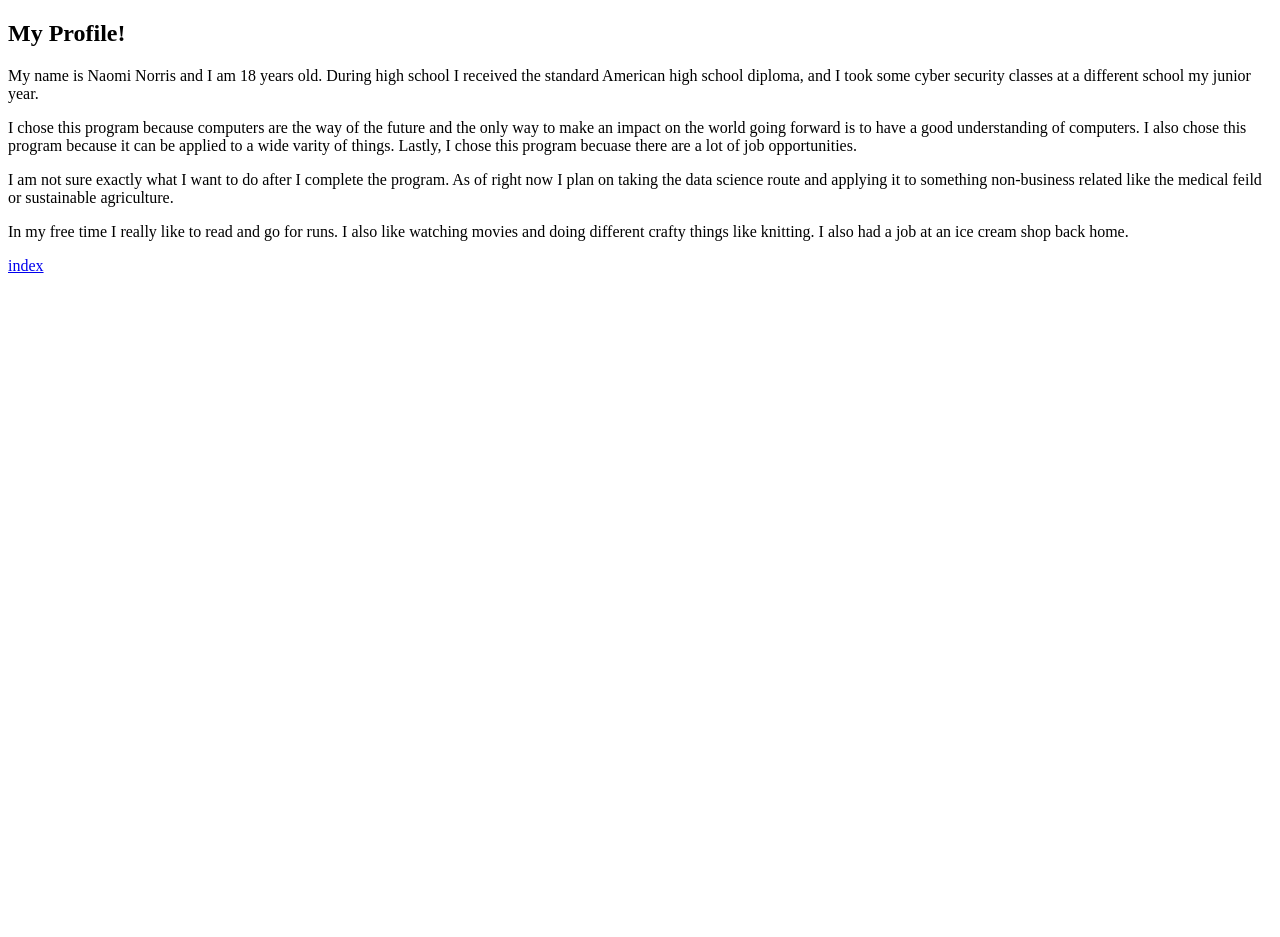
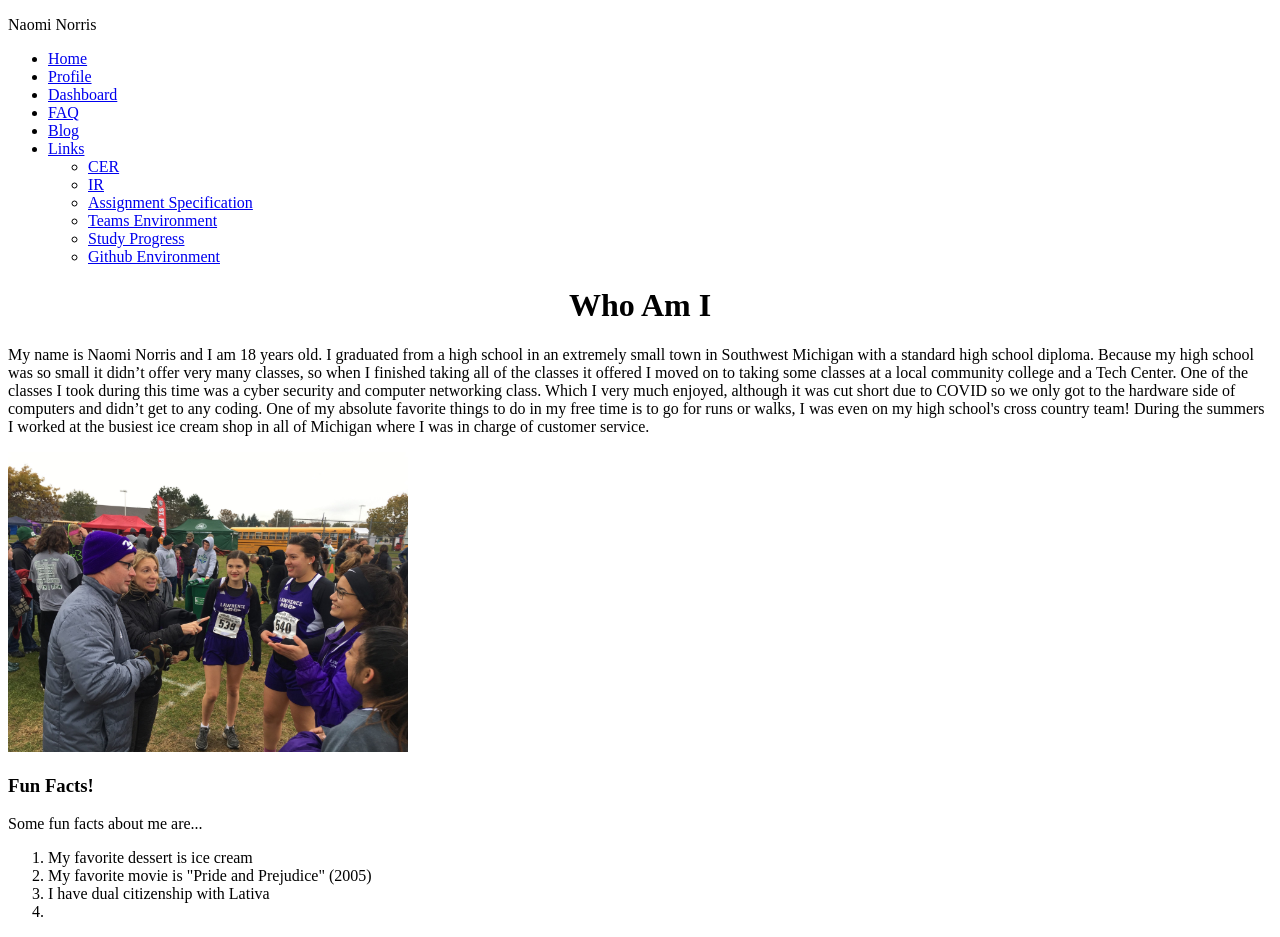
Before and after one commit to Naomi674/Naomi674.github.io, a plain HTML site: page profile.html in a window 1280 px wide. Before the commit the page ends 800 px from the top, so only its background shows below. Drawn offline with Linux system fonts and the light colour scheme.

Commit message:
Update profile.html

```diff
--- a/profile.html
+++ b/profile.html
@@ -1,22 +1,54 @@
 <!DOCTYPE html>
 <html lang="en">
     <head>
-        <meta charset="UTF-8">        <meta name="viewport" content="width=device-width, initial-scale=1.0">
+        <meta charset="UTF-8">
+        <meta name="viewport" content="width=device-width, initial-scale=1.0">
         <meta http-equiv="X-UA-Compatible" content="ie=edge">
-        <title>My profile</title>
-    </head>
-    <body>
-        <main>
-        <article>
-        <h1>My Profile!</h1>
-        <p>My name is Naomi Norris and I am 18 years old. During high school I received the standard American high school diploma, and I took some cyber security classes at a different school my junior year.</p>
-        <p>I chose this program because computers are the way of the future and the only way to make an impact on the world going forward is to have a good understanding of computers.  I also chose this program because it can be applied to a wide varity of things. Lastly, I chose this program becuase there are a lot of job opportunities. </p>
-        <p>I am not sure exactly what I want to do after I complete the program. As of right now I plan on taking the data science route and applying it to something non-business related like the medical feild or sustainable agriculture.</p>
-        <p>In my free time I really like to read and go for runs. I also like watching movies and doing different crafty things like knitting. I also had a job at an ice cream shop back home.</p>
+        <title>Profile</title>
+    <link rel="stylesheet" href="style.css">
+    </header>
+<body>
     <nav>
-        <a href="index.html">index</a>
+        <p>Naomi Norris</p>
+        <ul>
+           <li><a href="index.html">Home</a></li>
+           <li><a class="active" href="profile.html">Profile</a></li>
+           <li><a href="dashboard.html">Dashboard</a></li>
+           <li><a href="faq.html">FAQ</a></li>
+           <li><a href="blog.html">Blog</a></li>
+           <li><a href="#">Links</a>
+            <ul>
+                <li><a href="course-examination-regulations.pdf" target="_blank">CER</a></li>
+                <li><a href="implementation-regulations.pdf" target="_blank">IR</a></li>
+                <li><a href="https://glaze-donut-5a5.notion.site/Assignment-Specification-661c5ac5d7494328a58be61d00dd41e4" target="_blank">Assignment Specification</a></li>
+                <li><a href="https://teams.microsoft.com/l/team/19%3a2e2afa0286b04932be16cb8ad2d9d2c0%40thread.skype/conversations?groupId=95bddebc-a340-4d88-81fc-b80e0bfc70c3&tenantId=4c16deb3-342d-4fca-bcd5-b1429308034c" target="_blank">Teams Environment</a></li>
+                <li><a href="https://apps.hz.nl/angular/studievoortgang/" target="_blank">Study Progress</a></li>
+                <li><a href="https://github.com/HZ-HBO-ICT" target="_blank">Github Environment</a></li>
+            </ul>
+        </li>
+        </ul>
     </nav>
-    </article>
-    </main>
-    </body>
+    <div class="container">
+    <div class="header"></div>
+    <div class="content-large">
+        <h1 style="text-align: center;">Who Am I</h1>
+        <p>My name is Naomi Norris and I am 18 years old. I graduated from a high school in an extremely small town in Southwest Michigan with a standard high school diploma. Because my high school was so small it didn’t offer very many classes, so when I finished taking all of the classes it offered I moved on to taking some classes at a local community college and a Tech Center. One of the classes I took during this time was a cyber security and computer networking class. Which I very much enjoyed, although it was cut short due to COVID so we only got to the hardware side of computers and didn’t get to any coding. One of my absolute favorite things to do in my free time is to go for runs or walks, I was even on my high school's cross country team! During the summers I worked at the busiest ice cream shop in all of Michigan where I was in charge of customer service.
+        </p>
+    </div>
+    <div class="content-small">
+        <img src="crosscountrymeet.jpg" alt="cross country meet" style="width:400px;height:300px;">
+    </div>
+    <div class="content-small">
+        <h3>Fun Facts!</h3>
+        <p>Some fun facts about me are...</p>
+        <ol type="1">
+            <li>My favorite dessert is ice cream</li>
+            <li>My favorite movie is "Pride and Prejudice" (2005)</li>
+            <li>I have dual citizenship with Lativa</li>
+            <li></li>
+        </ol>
+    </div>
+    <div class="footer"></div>
+    </div>
+</body>
 </html>
```
